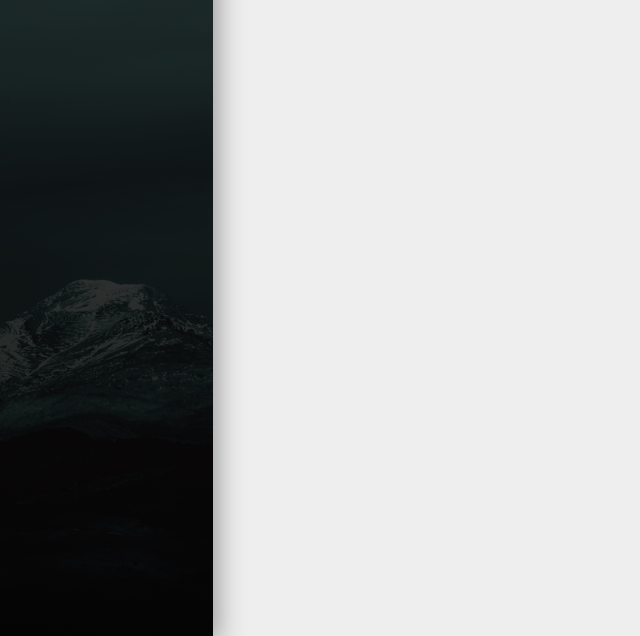
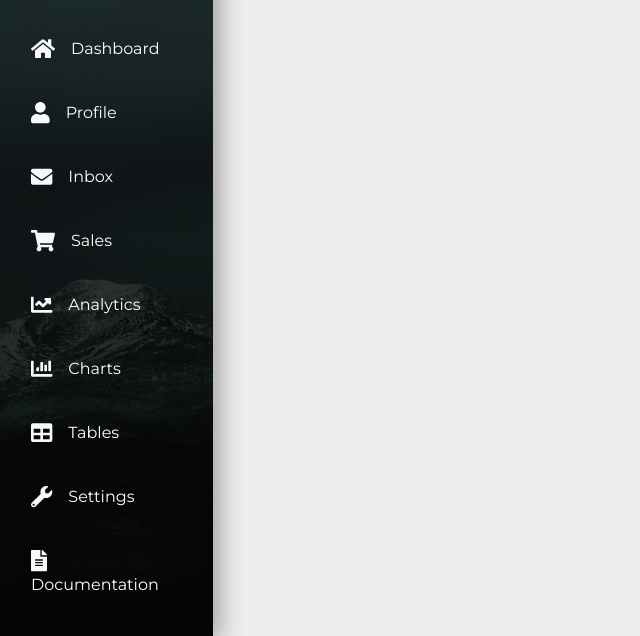
Before and after one commit to sagarromer/bootstrap_admin_dashboard, a plain HTML site: page index.html in a window 1280 px wide. Shown: the part 164-800 px from the top of the page, without its empty margins (0-640 px from the left). Drawn offline with nearby package versions, Linux system fonts and the light colour scheme.

Commit message:
side navbar links created

```diff
--- a/index.html
+++ b/index.html
@@ -26,6 +26,17 @@
                 <img src="images/admin.jpeg" width="50" class="rounded-circle mr-3">
                 <a href="#" class="text-white">Sagara Dissanayake</a>
               </div>
+              <ul class="navbar-nav flex-column mt-4">
+                <li class="nav-item"><a href="#" class="nav-link text-white p-3 mb-2 current"><i class="fas fa-home text-light fa-lg mr-3"></i>Dashboard</a></li>
+                <li class="nav-item"><a href="#" class="nav-link text-white p-3 mb-2 sidebar-link"><i class="fas fa-user text-light fa-lg mr-3"></i>Profile</a></li>
+                <li class="nav-item"><a href="#" class="nav-link text-white p-3 mb-2 sidebar-link"><i class="fas fa-envelope text-light fa-lg mr-3"></i>Inbox</a></li>
+                <li class="nav-item"><a href="#" class="nav-link text-white p-3 mb-2 sidebar-link"><i class="fas fa-shopping-cart text-light fa-lg mr-3"></i>Sales</a></li>
+                <li class="nav-item"><a href="#" class="nav-link text-white p-3 mb-2 sidebar-link"><i class="fas fa-chart-line text-light fa-lg mr-3"></i>Analytics</a></li>
+                <li class="nav-item"><a href="#" class="nav-link text-white p-3 mb-2 sidebar-link"><i class="fas fa-chart-bar text-light fa-lg mr-3"></i>Charts</a></li>
+                <li class="nav-item"><a href="#" class="nav-link text-white p-3 mb-2 sidebar-link"><i class="fas fa-table text-light fa-lg mr-3"></i>Tables</a></li>
+                <li class="nav-item"><a href="#" class="nav-link text-white p-3 mb-2 sidebar-link"><i class="fas fa-wrench text-light fa-lg mr-3"></i>Settings</a></li>
+                <li class="nav-item"><a href="#" class="nav-link text-white p-3 mb-2 sidebar-link"><i class="fas fa-file-alt text-light fa-lg mr-3"></i>Documentation</a></li>
+              </ul>
             </div>
             <!-- end of sidebar -->
 
```
